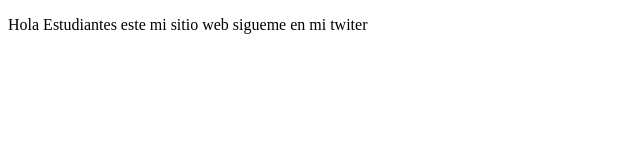
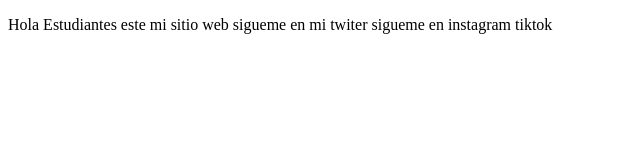
Before and after one commit to lizethch/proyectoDemoCursoPrework, a plain HTML site: page index.html in a window 1280 px wide. Shown: the whole page, without its empty margins (0-640 px from the left). Drawn offline with Linux system fonts and the light colour scheme.

Commit message:
cambio agregamos

```diff
--- a/index.html
+++ b/index.html
@@ -8,7 +8,7 @@
 </head>
 <body>
     <p>
-        Hola Estudiantes este mi sitio web sigueme en mi twiter
+        Hola Estudiantes este mi sitio web sigueme en mi twiter sigueme en instagram tiktok
     </p>
 
 </body>
```
